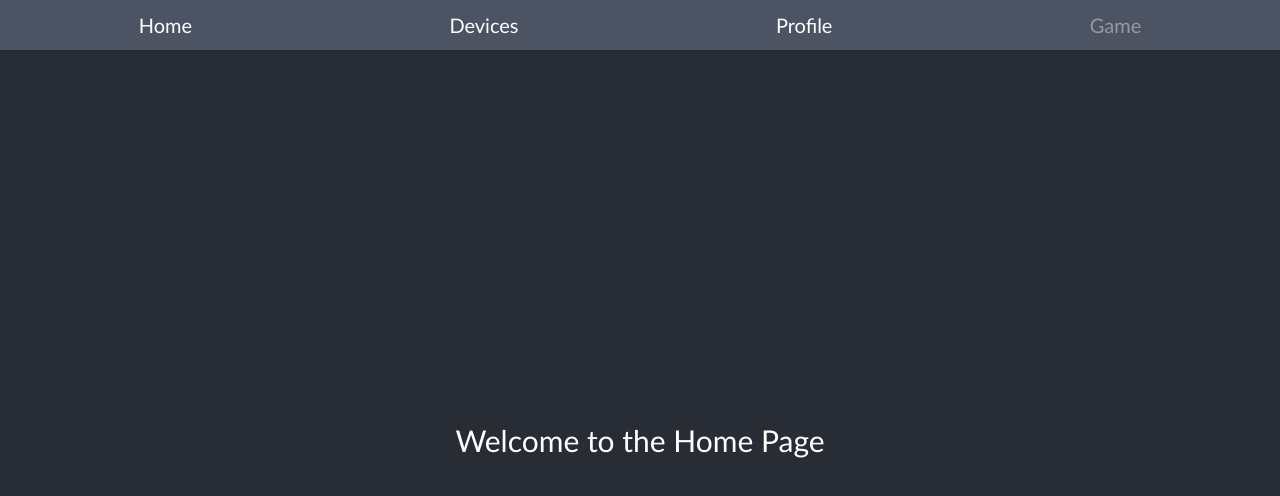
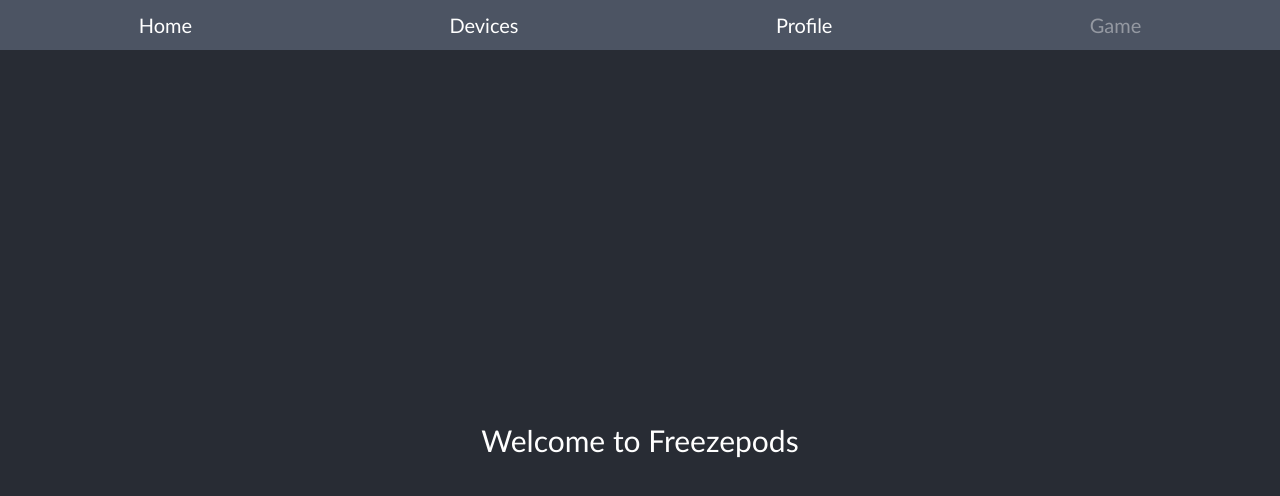
Before and after one commit to nicoletart/freezepods-block, a Next.js app in the folder freezepods-block/: page / in a window 1280 px wide. Shown: the top 496 px of the page. Built offline with nearby package versions, Linux system fonts and the light colour scheme.

Commit message:
update function names and home page welcome message

```diff
--- a/freezepods-block/src/app/page.js
+++ b/freezepods-block/src/app/page.js
@@ -5,7 +5,7 @@ export default function Home() {
     <div>
       <Navigation />
       <div className="welcome-content">
-        <h1>Welcome to the Home Page</h1>
+        <h1>Welcome to Freezepods</h1>
       </div>
     </div>
   );
```
Also changed, not shown: freezepods-block/src/app/game/GamePage.js (+4 -4 lines).
